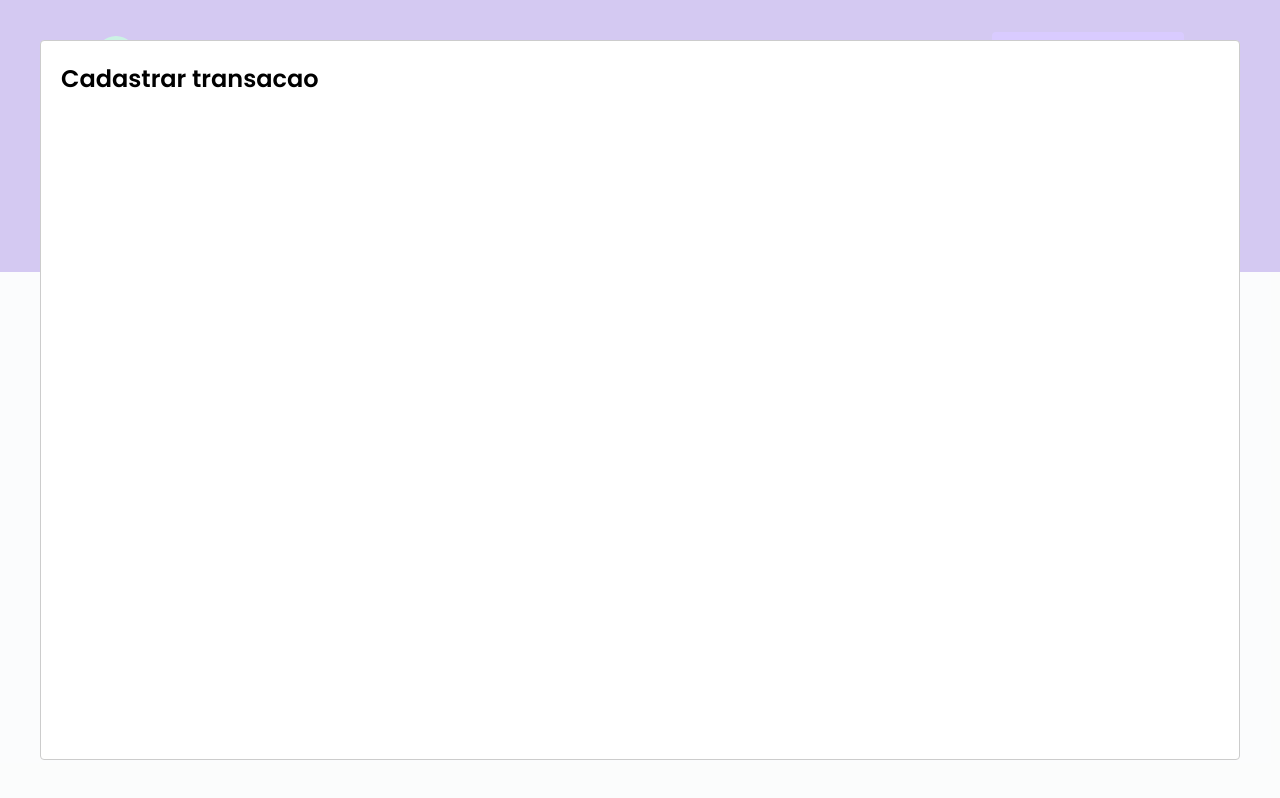
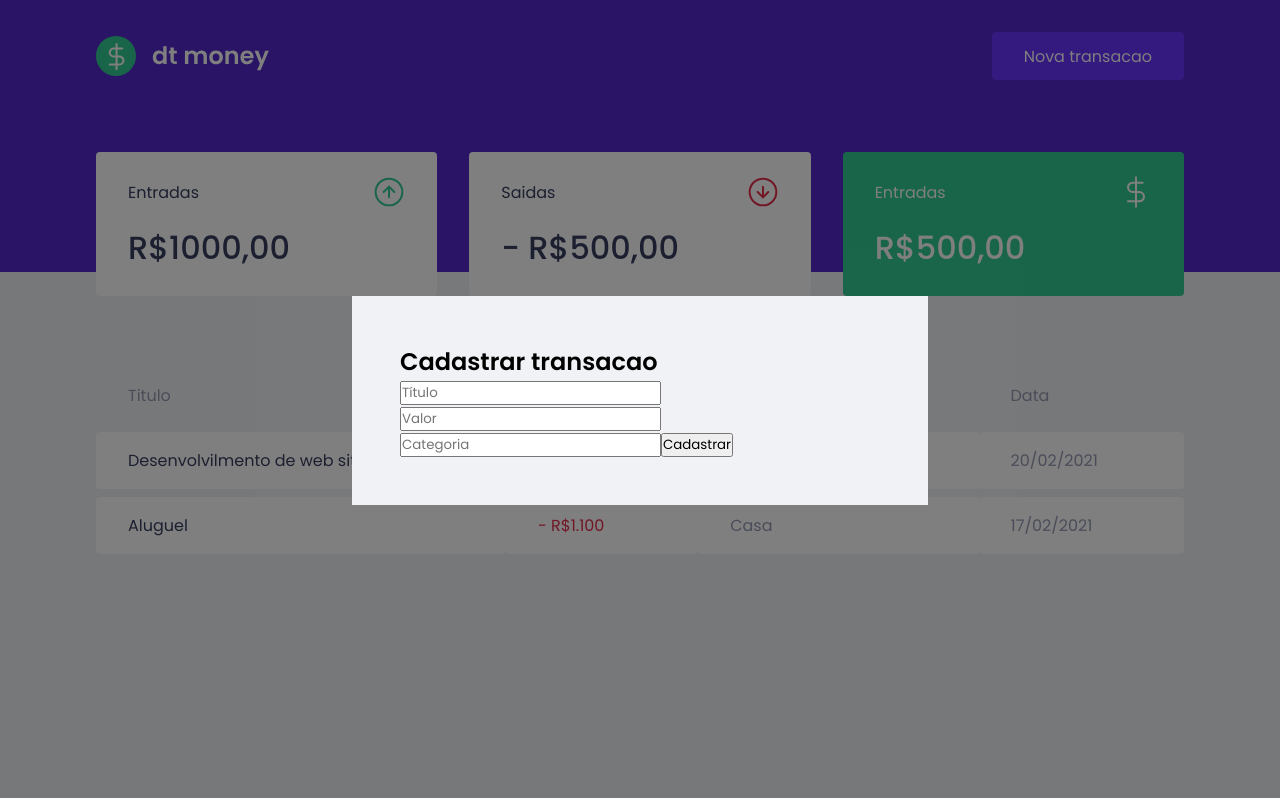
Before and after one commit to lucascsll/react-dashboard-money, a React (Create React App) app: page / in a window 1280 px wide. Both pictures are taken after a click on the button "Nova transacao". Built offline with nearby package versions, Linux system fonts and the light colour scheme; no server answers; what miragejs would draw is missing.

Commit message:
estilização do modal

```diff
--- a/src/components/NewTransactionModal/index.tsx
+++ b/src/components/NewTransactionModal/index.tsx
@@ -1,4 +1,5 @@
 import Modal from "react-modal";
+import {Container} from "./styles";
 
 interface NewTransactionModalProps {
     isOpen: boolean;
@@ -7,10 +8,20 @@ interface NewTransactionModalProps {
 
 export function NewTransactionModal ({ isOpen , onRequestClose } : NewTransactionModalProps ) {
     return (
-        <Modal onRequestClose={onRequestClose} isOpen={isOpen}>
-            <h2>
-                Cadastrar transacao
-            </h2>
+        <Modal
+            onRequestClose={onRequestClose}
+            isOpen={isOpen}
+            overlayClassName="react-modal-overlay"
+            className="react-modal-content">
+           <Container>
+               <h2>
+                   Cadastrar transacao
+               </h2>
+               <input placeholder="Título"/>
+               <input type="number" placeholder="Valor"/>
+               <input  placeholder="Categoria"/>
+               <button type="submit" >Cadastrar</button>
+           </Container>
         </Modal>
     )
 }
--- a/src/components/NewTransactionModal/styles.ts
+++ b/src/components/NewTransactionModal/styles.ts
@@ -1,3 +1,3 @@
 import styled from "styled-components";
 
-export const Container = styled.div``;
+export const Container = styled.form``;
--- a/src/styles/global.ts
+++ b/src/styles/global.ts
@@ -52,5 +52,26 @@ export const GlobalStyle = createGlobalStyle`
       cursor: not-allowed;
     }
 
+    .react-modal-overlay{
+      background: rgb(0,0,0,0.5);
+      position: fixed;
+      top: 0;
+      bottom: 0;
+      right: 0;
+      left: 0;
+      display: flex;
+      justify-content: center;
+      align-items: center;
+
+    }
+    .react-modal-content{
+      width: 100%;
+      max-width: 576px;
+      background: var(--background);
+      padding: 3rem;
+      position: relative;
+
+
+    }
 
 `
```
Also changed, not shown: 1 other file (tests, documents, lock files or other folders).
